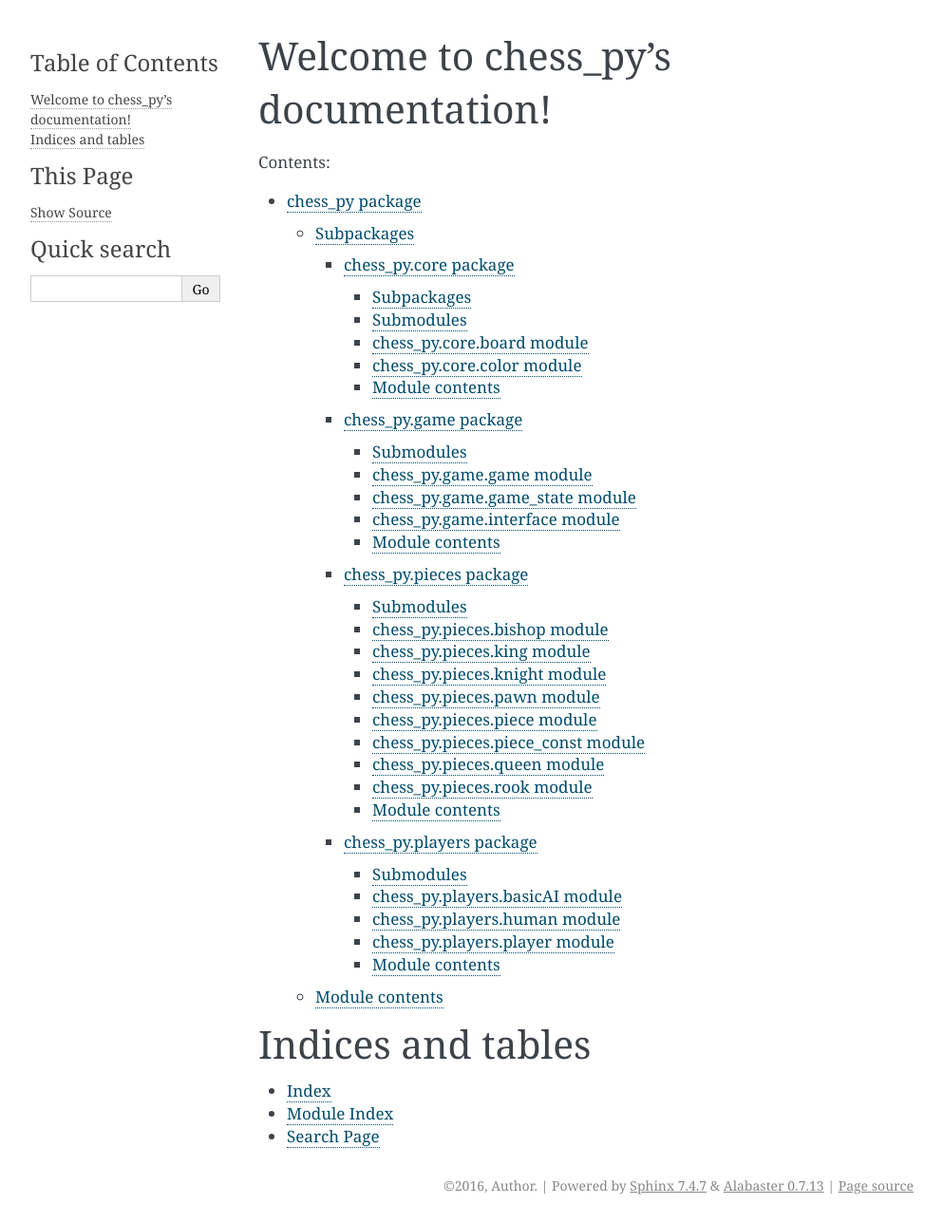
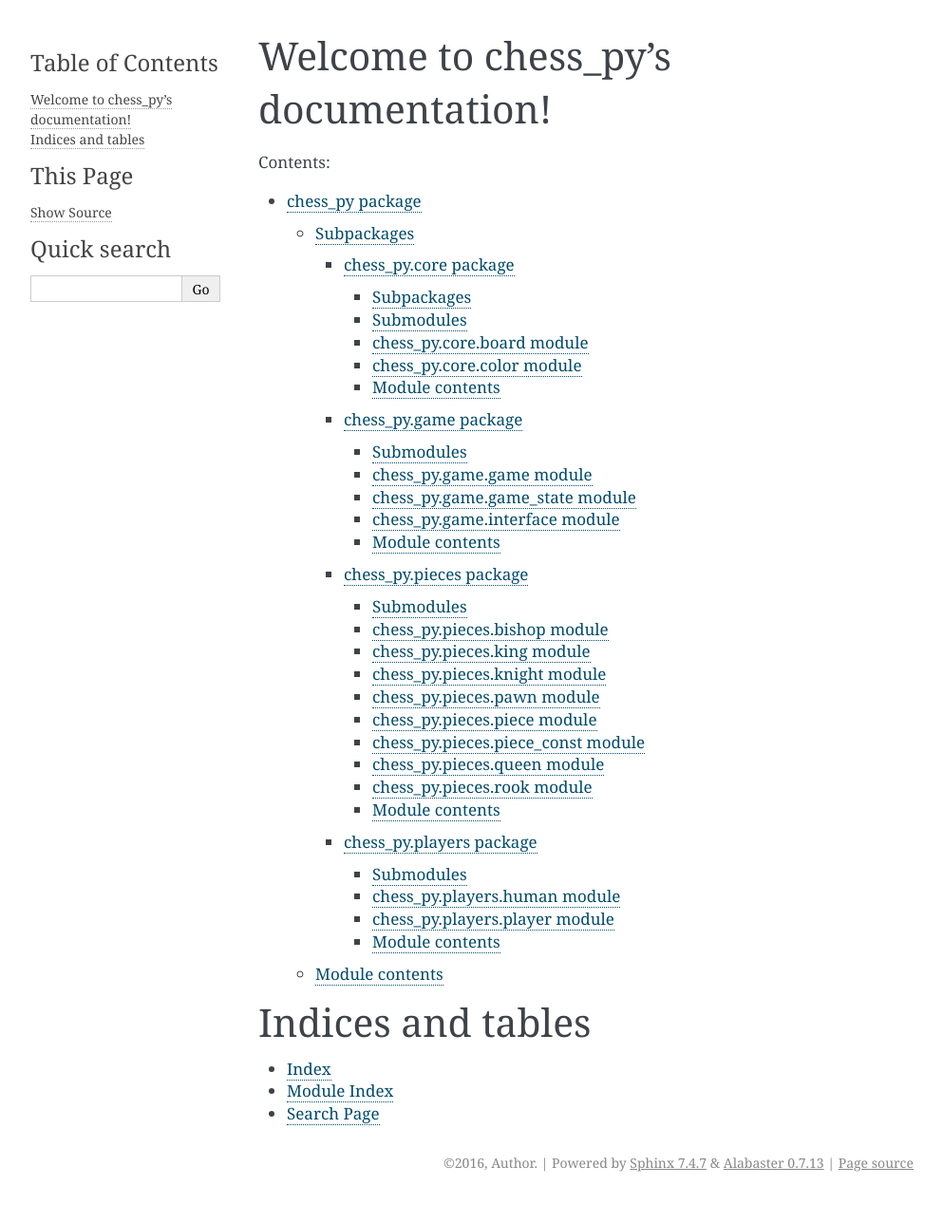
Before and after one commit to LordDarkula/chess_py, a Sphinx documentation site: the page built from docs/index.rst, in a window 1280 px wide. Shown: the whole page at 95% size, without its empty margins (148-1141 px from the left). Built offline with Sphinx 7.4.7, drawn with Linux system fonts in a browser that asks for light colours; after the commit the page ends 1264 px from its top, so only the background shows below that.

Commit message:
Remove basicAI doc

```diff
--- a/docs/chess_py.players.rst
+++ b/docs/chess_py.players.rst
@@ -3,14 +3,6 @@ chess_py.players package
 
 Submodules
 ----------
-
-chess_py.players.basicAI module
--------------------------------
-
-.. automodule:: chess_py.players.basicAI
-    :members:
-    :undoc-members:
-    :show-inheritance:
 
 chess_py.players.human module
 -----------------------------
```
